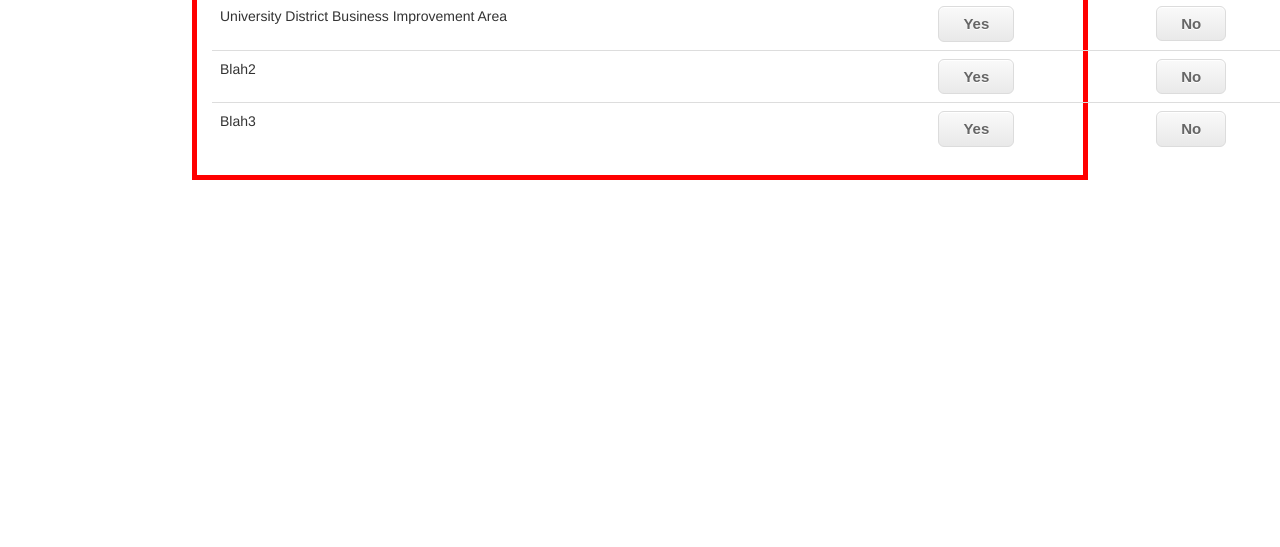
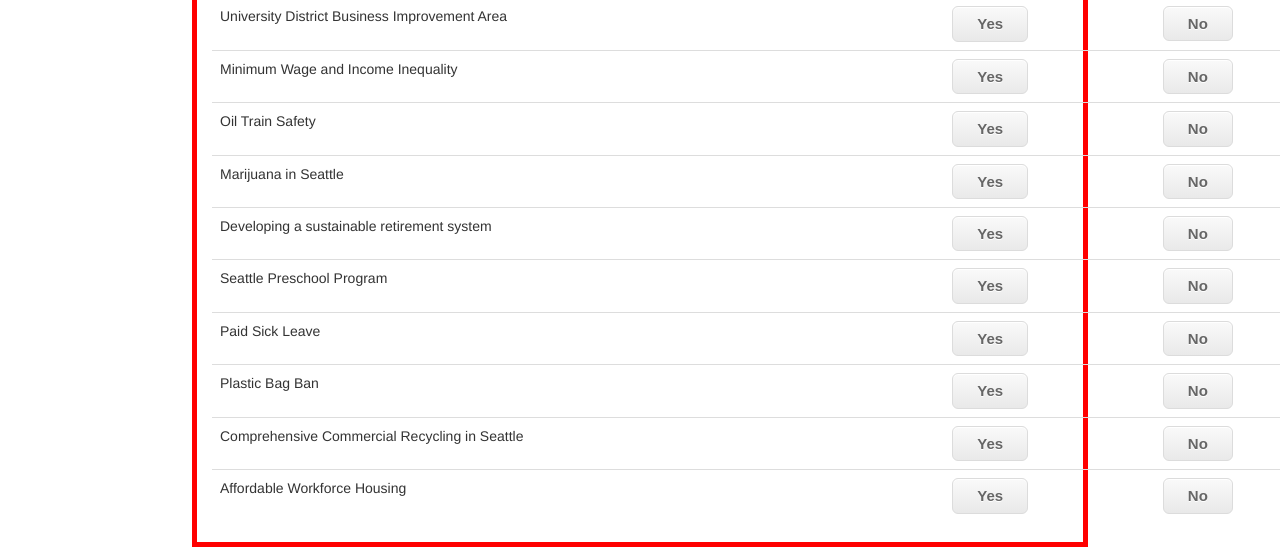
Before and after one commit to williamthing/nakulm95.github.io, a plain HTML site: page index.html in a window 1280 px wide. Shown: the part 378-925 px from the top of the page. Before the commit the page ends 800 px from the top, so only its background shows below. Drawn offline with nearby package versions, Linux system fonts and the light colour scheme.

Commit message:
new items + topics

```diff
--- a/index.html
+++ b/index.html
@@ -36,12 +36,47 @@
 
           </tr>
           <tr>
-            <td>Blah2</td>
+            <td>Minimum Wage and Income Inequality</td>
             <td><a href="#" class="myButton">Yes</a></td>
             <td><a href="#" class="myButton">No</a></td>
           </tr>
           <tr>
-            <td>Blah3</td>
+            <td>Oil Train Safety</td>
+            <td><a href="#" class="myButton">Yes</a></td>
+            <td><a href="#" class="myButton">No</a></td>
+          </tr>
+          <tr>
+            <td>Marijuana in Seattle</td>
+            <td><a href="#" class="myButton">Yes</a></td>
+            <td><a href="#" class="myButton">No</a></td>
+          </tr>
+          <tr>
+            <td>Developing a sustainable retirement system</td>
+            <td><a href="#" class="myButton">Yes</a></td>
+            <td><a href="#" class="myButton">No</a></td>
+          </tr>
+          <tr>
+            <td>Seattle Preschool Program</td>
+            <td><a href="#" class="myButton">Yes</a></td>
+            <td><a href="#" class="myButton">No</a></td>
+          </tr>
+          <tr>
+            <td>Paid Sick Leave</td>
+            <td><a href="#" class="myButton">Yes</a></td>
+            <td><a href="#" class="myButton">No</a></td>
+          </tr>
+          <tr>
+            <td>Plastic Bag Ban</td>
+            <td><a href="#" class="myButton">Yes</a></td>
+            <td><a href="#" class="myButton">No</a></td>
+          </tr>
+          <tr>
+            <td>Comprehensive Commercial Recycling in Seattle</td>
+            <td><a href="#" class="myButton">Yes</a></td>
+            <td><a href="#" class="myButton">No</a></td>
+          </tr>
+          <tr>
+            <td>Affordable Workforce Housing</td>
             <td><a href="#" class="myButton">Yes</a></td>
             <td><a href="#" class="myButton">No</a></td>
           </tr>
```
Also changed, not shown: 1 other file.
